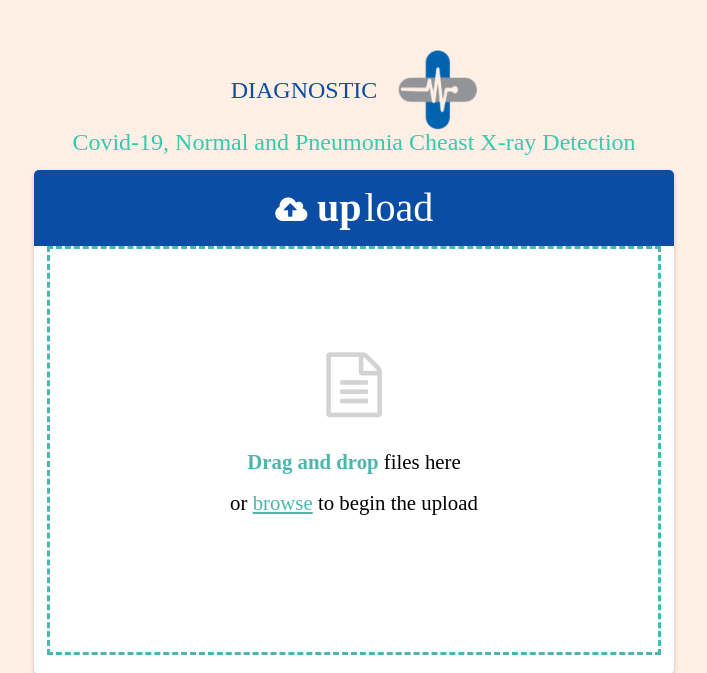
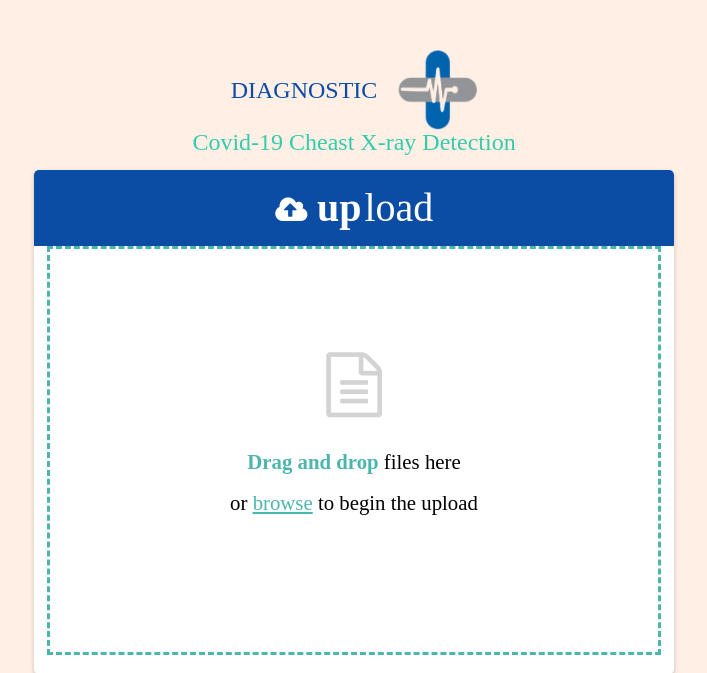
Before and after one commit to vietbacnguyen96/Covid19_detection_VKIST, a Flask app: page / in a window 1280 px wide; the page is wider, and only the part inside the window is pictured. Shown: the top 673 px of that part, without its empty margins (286-993 px from the left). Run offline with Flask 2, Linux system fonts and the light colour scheme; some libraries are stand-ins or nearby versions.

Commit message:
Add files via upload

```diff
--- a/templates/index.html
+++ b/templates/index.html
@@ -36,7 +36,7 @@
                 <h1>DIAGNOSTIC </h1>
                 <img class="logo" src="static/IMAGES/SGP-7th-Sem-Logo.png" alt="logo">
             </div>
-            <h3>Covid-19, Normal and Pneumonia Cheast X-ray Detection</h3>
+            <h3>Covid-19 Cheast X-ray Detection</h3>
             <div class="side front">
             </div>
         </div>
```
